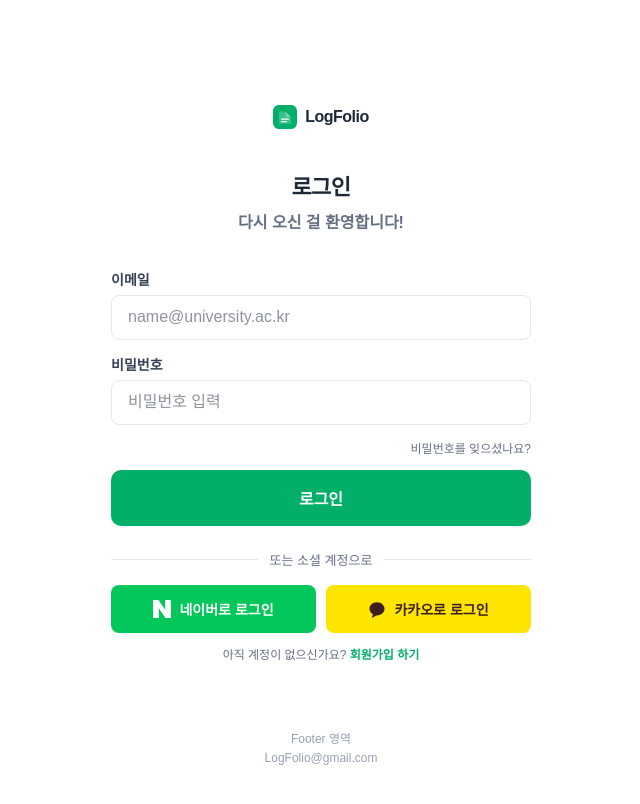
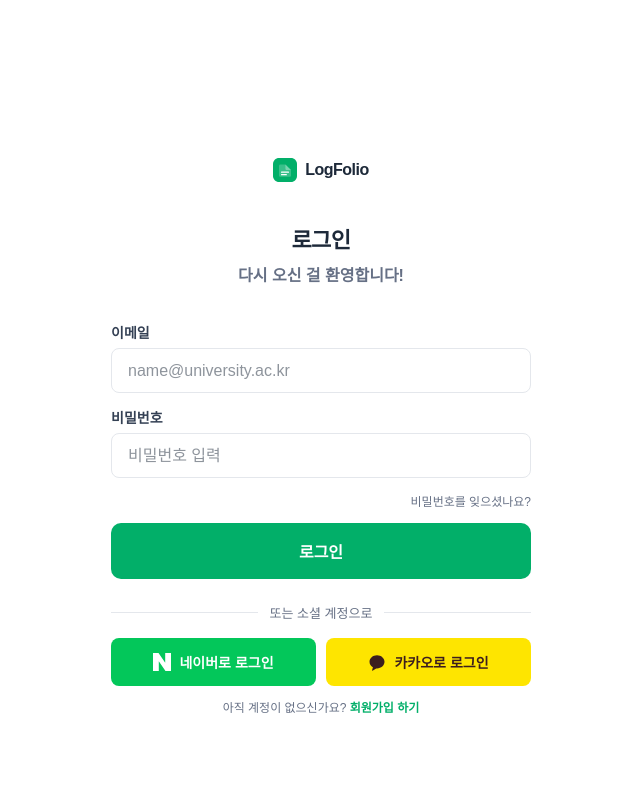
Before and after one commit to WooWaLogFolio/LogFolio-front, a React (Vite) app: page /login in a window 1280 px wide. Shown: the top 804 px of the page, without its empty margins (319-959 px from the left). Built offline with nearby package versions, Linux system fonts and the light colour scheme; no server answers; a web font is replaced by a local one.

Commit message:
fix: 로그인 화면 Footer 제거

```diff
--- a/src/components/auth/AuthLayout.jsx
+++ b/src/components/auth/AuthLayout.jsx
@@ -105,15 +105,6 @@ const BottomText = styled.p`
   }
 `;
 
-const Footer = styled.div`
-  margin-top: 40px;
-  padding-top: 28px;
-  font-size: 12px;
-  line-height: 19.2px;
-  text-align: center;
-  color: ${({ theme }) => theme.colors.textFooter};
-`;
-
 export default function AuthLayout({
   title,
   subtitle,
@@ -172,10 +163,6 @@ export default function AuthLayout({
           {bottomText} <Link to={bottomLinkTo}>{bottomLinkText}</Link>
         </BottomText>
 
-        <Footer>
-          <p>Footer 영역</p>
-          <p>LogFolio@gmail.com</p>
-        </Footer>
       </Container>
     </Wrapper>
   );
```
